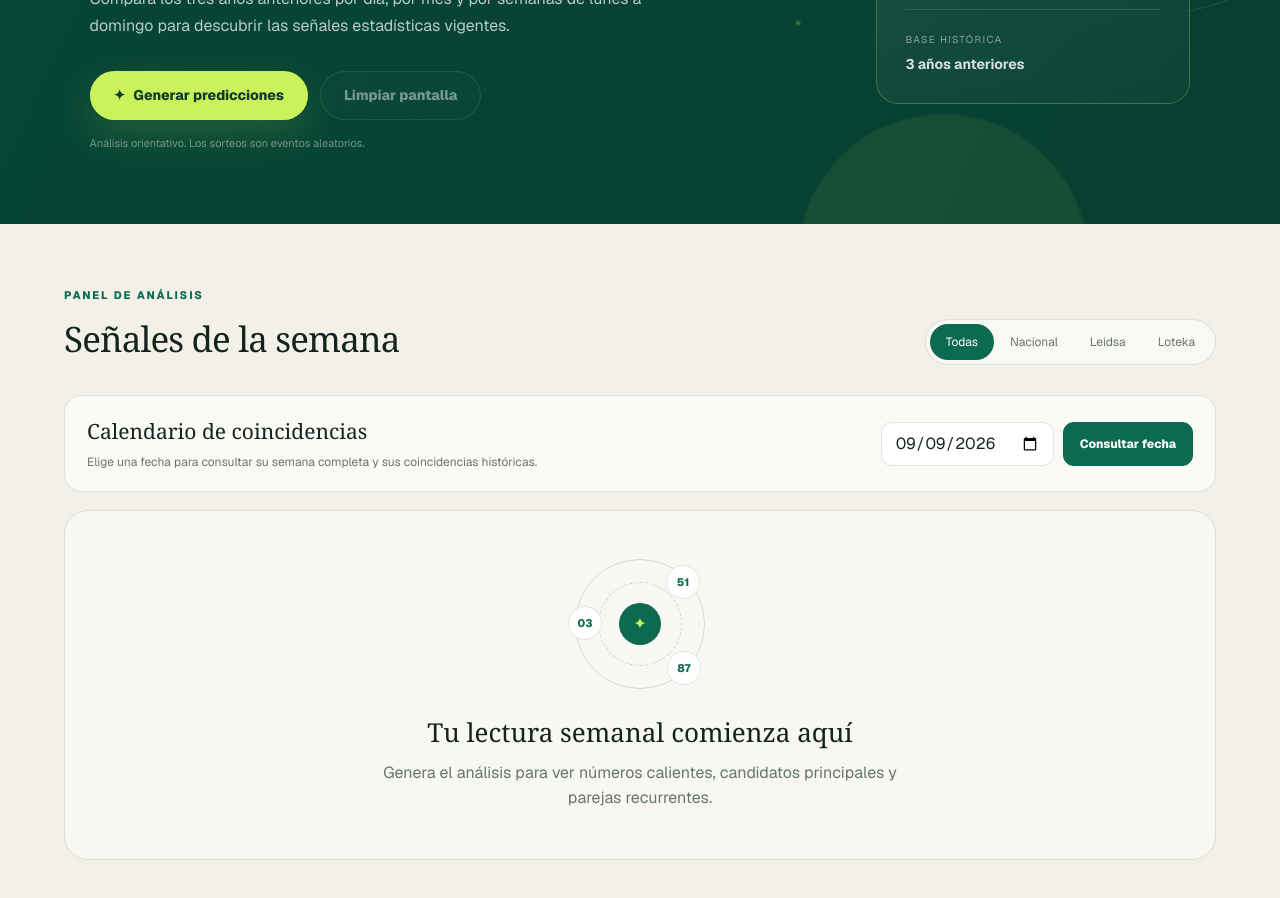
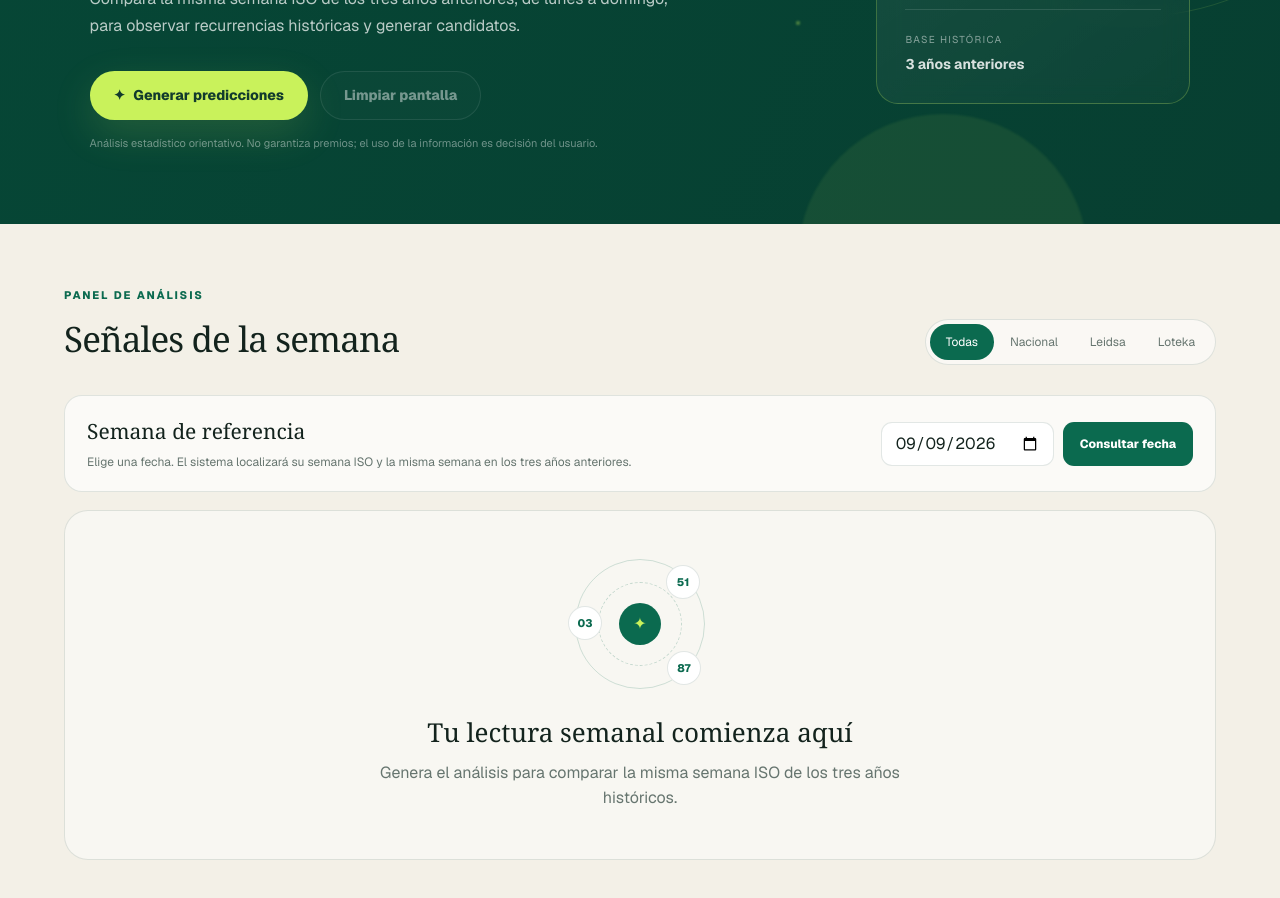
Before and after one commit to thelioning/EstadisticaWeb_loto, a Next.js app: page / in a window 1280 px wide. Shown: the part 420-1318 px from the top of the page. Built offline with nearby package versions, Linux system fonts and the light colour scheme.

Commit message:
Expose ISO-week comparison in the analysis UI

```diff
--- a/app/page.tsx
+++ b/app/page.tsx
@@ -10,6 +10,7 @@ type LotteryPrediction = {
   candidates: Array<{ number: string; score: number; signal: string }>;
   dailyHotNumbers: string[];
   monthlyHotNumbers: string[];
+  weeklyHotNumbers: string[];
   weeklyCoincidences: Array<{
     day: string;
     date: string;
@@ -27,9 +28,19 @@ type LotteryPrediction = {
   hasSufficientData: boolean;
 };
 
+type HistoricalWeek = {
+  isoYear: number;
+  isoWeek: number;
+  available: boolean;
+  start: string | null;
+  end: string | null;
+  label: string;
+};
+
 type PredictionResponse = {
   generatedAt: string;
   selectedDate: string;
+  isoWeek: number;
   dataThrough: string;
   weekLabel: string;
   weekRange: string;
@@ -37,6 +48,7 @@ type PredictionResponse = {
   monthLabel: string;
   dayLabel: string;
   historicalYears: number[];
+  historicalWeeks: HistoricalWeek[];
   dataStatus: "complete" | "insufficient";
   dataStatusLabel: string;
   historicalDrawCount: number;
@@ -84,8 +96,9 @@ export default function Home() {
     setLoading(true);
     setError("");
     try {
-      // La sincronización actualiza la base disponible. Si la fuente todavía no
-      // publicó el sorteo, el análisis puede continuar con el último dato válido.
+      // La sincronización actualiza la base disponible. El motor de análisis usa
+      // exclusivamente las semanas históricas equivalentes, no resultados de la
+      // propia semana objetivo.
       await fetch("/api/admin/sync", {
         method: "POST",
         headers: { "Content-Type": "application/json" },
@@ -132,8 +145,8 @@ export default function Home() {
           <div className="eyebrow">ANÁLISIS HISTÓRICO · REPÚBLICA DOMINICANA</div>
           <h1>Decisiones con datos.<br /><span>Predicciones con contexto.</span></h1>
           <p className="heroCopy">
-            Compara los tres años anteriores por día, por mes y por semanas de
-            lunes a domingo para descubrir las señales estadísticas vigentes.
+            Compara la misma semana ISO de los tres años anteriores, de lunes a
+            domingo, para observar recurrencias históricas y generar candidatos.
           </p>
           <div className="heroActions">
             <button className="primaryButton" onClick={() => void generatePredictions(selectedDate)} disabled={loading}>
@@ -144,7 +157,9 @@ export default function Home() {
               Limpiar pantalla
             </button>
           </div>
-          <p className="finePrint">Análisis orientativo. Los sorteos son eventos aleatorios.</p>
+          <p className="finePrint">
+            Análisis estadístico orientativo. No garantiza premios; el uso de la información es decisión del usuario.
+          </p>
         </div>
 
         <aside className="weekCard">
@@ -153,7 +168,7 @@ export default function Home() {
           <span className="weekYear">{result?.targetYear ?? new Date().getFullYear()}</span>
           <div className="weekDivider" />
           <div className="yearsRow">
-            <span>BASE HISTÓRICA</span>
+            <span>{result ? `SEMANA ISO ${result.isoWeek}` : "BASE HISTÓRICA"}</span>
             <b>{result?.historicalYears.join(" · ") ?? "3 años anteriores"}</b>
           </div>
         </aside>
@@ -186,8 +201,8 @@ export default function Home() {
           }}
         >
           <div>
-            <label htmlFor="analysis-date">Calendario de coincidencias</label>
-            <p>Elige una fecha para consultar su semana completa y sus coincidencias históricas.</p>
+            <label htmlFor="analysis-date">Semana de referencia</label>
+            <p>Elige una fecha. El sistema localizará su semana ISO y la misma semana en los tres años anteriores.</p>
           </div>
           <div className="calendarControls">
             <input
@@ -210,7 +225,7 @@ export default function Home() {
               <div className="orbitCenter">✦</div>
             </div>
             <h3>Tu lectura semanal comienza aquí</h3>
-            <p>Genera el análisis para ver números calientes, candidatos principales y parejas recurrentes.</p>
+            <p>Genera el análisis para comparar la misma semana ISO de los tres años históricos.</p>
           </div>
         )}
 
@@ -218,7 +233,7 @@ export default function Home() {
           <div className="loadingState">
             <div className="loadingBars"><i /><i /><i /><i /></div>
             <h3>Procesando señales históricas</h3>
-            <p>Combinando mes, semana equivalente, día y posición…</p>
+            <p>Localizando la misma semana ISO en los tres años anteriores…</p>
           </div>
         )}
 
@@ -227,17 +242,24 @@ export default function Home() {
         {result && (
           <>
             <div className="summaryStrip">
-              <span><b>{result.weekLabel}</b> Semana de lunes a domingo</span>
-              <span><b>{result.dataThrough}</b> Último resultado confirmado</span>
-              <span><b>{result.historicalYears.join(" · ")}</b> Base histórica móvil</span>
-              <span><b>{result.dayLabel}</b> Análisis del día</span>
-              <span><b>{result.monthLabel}</b> Análisis del mes</span>
+              <span><b>Semana ISO {result.isoWeek}</b> Referencia oficial</span>
+              <span><b>{result.weekLabel}</b> Semana objetivo</span>
+              <span><b>{result.dataThrough}</b> Último dato histórico usado</span>
+              <span><b>{result.dayLabel}</b> Día seleccionado</span>
+            </div>
+
+            <div className="summaryStrip">
+              {result.historicalWeeks.map((week) => (
+                <span key={week.isoYear}>
+                  <b>{week.isoYear}</b> {week.label}
+                </span>
+              ))}
             </div>
 
             <div className={`dataNotice ${result.dataStatus === "complete" ? "dataComplete" : "dataInsufficient"}`}>
               <div>
                 <strong>{result.dataStatusLabel}</strong>
-                <span>{result.historicalDrawCount} sorteos históricos verificados en la base de datos.</span>
+                <span>{result.historicalDrawCount} sorteos de semanas equivalentes verificados en la base de datos.</span>
               </div>
               <b>{result.dataStatus === "complete" ? "DATOS REALES" : "SIN SIMULACIÓN"}</b>
             </div>
@@ -245,23 +267,23 @@ export default function Home() {
             <section className="coincidenceBoard" aria-labelledby="coincidence-title">
               <div className="coincidenceHeader">
                 <div>
-                  <span className="sectionKicker">SEGUIMIENTO SEMANAL</span>
-                  <h3 id="coincidence-title">Coincidencias por día</h3>
+                  <span className="sectionKicker">COMPARACIÓN HISTÓRICA</span>
+                  <h3 id="coincidence-title">Coincidencias por día equivalente</h3>
                 </div>
                 <span className="prototypeBadge">
-                  {result.dataStatus === "complete" ? "Datos reales" : "Datos insuficientes"}
+                  {result.dataStatus === "complete" ? `Semana ISO ${result.isoWeek}` : "Datos insuficientes"}
                 </span>
               </div>
               <p className="coincidenceIntro">
-                Cada número indica cuántos de los tres años históricos coincidieron.
-                La estrella señala una coincidencia reforzada por los calientes del día o del mes.
+                Cada número indica en cuántos de los tres años apareció en el mismo día de la misma semana ISO.
+                La estrella señala que además figura entre los números con mayor frecuencia semanal o diaria.
               </p>
 
               {visibleLotteries.map((lottery) => (
                 <div className="lotteryWeek" key={`${lottery.id}-week`}>
                   <div className="lotteryWeekTitle" style={{ "--accent": lottery.accent } as React.CSSProperties}>
                     <span>{lottery.shortName}</span>
-                    <b>{result.historicalYears.join(" · ")}</b>
+                    <b>ISO {result.isoWeek} · {result.historicalYears.join(" · ")}</b>
                   </div>
                   <div className="weekDays">
                     {lottery.weeklyCoincidences.map((day) => (
@@ -279,7 +301,7 @@ export default function Home() {
                             </div>
                           ))}
                           {day.numbers.length === 0 && (
-                            <span className="noVerifiedData">Sin coincidencias verificadas</span>
+                            <span className="noVerifiedData">Sin coincidencias históricas verificadas</span>
                           )}
                         </div>
                       </article>
@@ -297,13 +319,13 @@ export default function Home() {
                       <span className="lotteryCode">{lottery.shortName}</span>
                       <h3>{lottery.name}</h3>
                     </div>
-                    <span className="signalBadge">Señal activa</span>
+                    <span className="signalBadge">Semana ISO {result.isoWeek}</span>
                   </div>
 
                   <div className="cardSection">
                     <div className="sectionTitle">
                       <span>Candidatos principales</span>
-                      <small>Puntaje / 100</small>
+                      <small>Índice relativo / 100</small>
                     </div>
                     <div className="candidateList">
                       {lottery.candidates.map((candidate, index) => (
@@ -327,7 +349,20 @@ export default function Home() {
 
                   <div className="cardSection hotSection">
                     <div className="sectionTitle">
-                      <span>15 calientes del día</span>
+                      <span>15 fuertes de semanas equivalentes</span>
+                      <small>ISO {result.isoWeek} · {result.historicalYears.join("—")}</small>
+                    </div>
+                    <div className="ballCloud">
+                      {lottery.weeklyHotNumbers.map((number) => <Ball key={number} value={number} size="small" />)}
+                      {lottery.weeklyHotNumbers.length === 0 && (
+                        <span className="noCardData">Sin datos suficientes en las semanas equivalentes.</span>
+                      )}
+                    </div>
+                  </div>
+
+                  <div className="cardSection hotSection">
+                    <div className="sectionTitle">
+                      <span>15 fuertes del día equivalente</span>
                       <small>{result.dayLabel}</small>
                     </div>
                     <div className="ballCloud">
@@ -341,7 +376,7 @@ export default function Home() {
                   <div className="cardSection monthHotSection">
                     <div className="sectionTitle">
                       <span>15 calientes del mes</span>
-                      <small>{result.historicalYears.join("—")}</small>
+                      <small>Señal complementaria · {result.historicalYears.join("—")}</small>
                     </div>
                     <div className="ballCloud">
                       {lottery.monthlyHotNumbers.map((number) => <Ball key={number} value={number} size="small" />)}
@@ -352,7 +387,7 @@ export default function Home() {
                   </div>
 
                   <div className="pairRow">
-                    <span>Parejas recurrentes</span>
+                    <span>Parejas recurrentes en semanas equivalentes</span>
                     <div>{lottery.pairs.map((pair) => <b key={pair}>{pair}</b>)}</div>
                     {lottery.pairs.length === 0 && <small>Sin parejas recurrentes verificadas.</small>}
                   </div>
```
